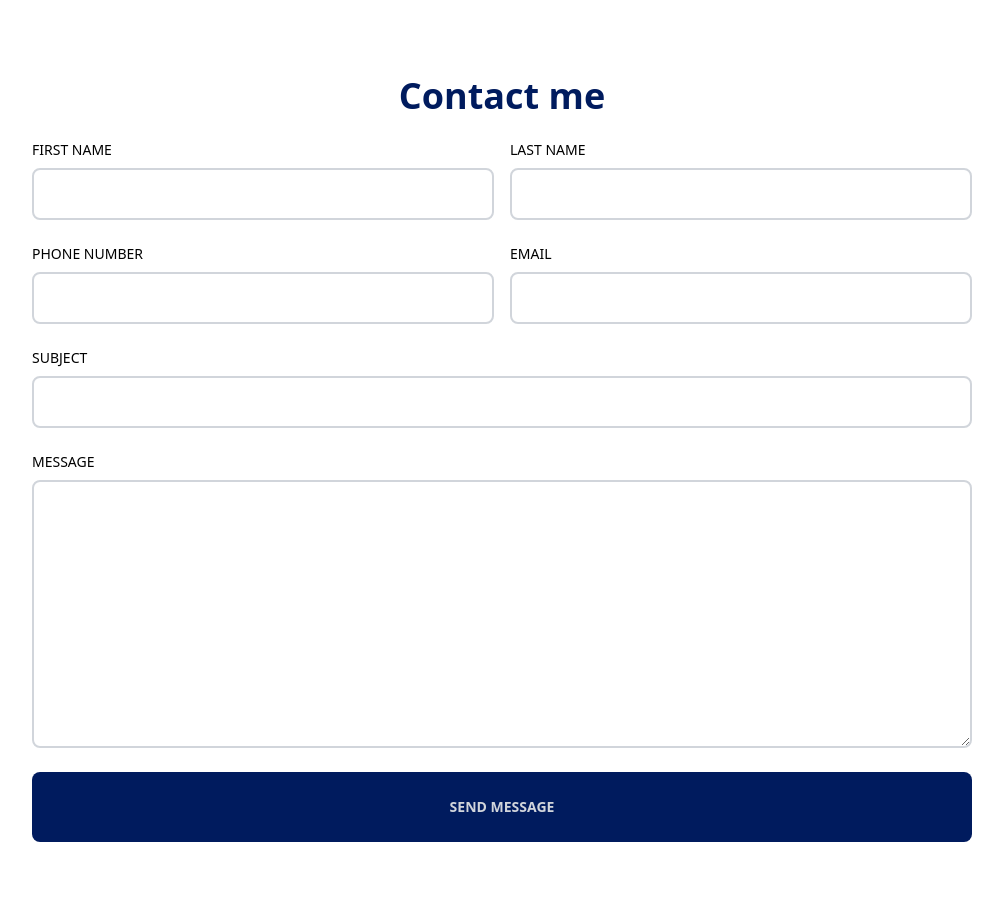
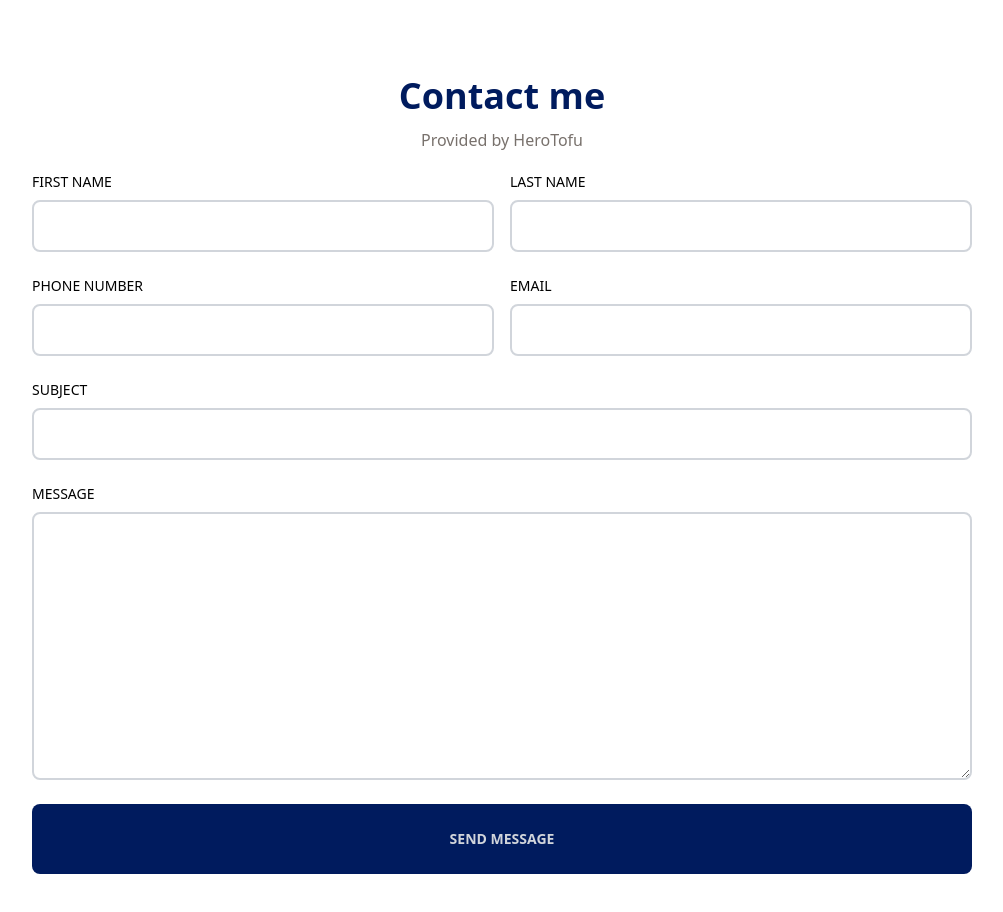
Before and after one commit to gelbphoenix/my_webpage, a React (Vite) app: page / in a window 1280 px wide. Shown: the part 2060-2972 px from the top of the page, without its empty margins (138-1141 px from the left). Built offline with nearby package versions, Linux system fonts and the light colour scheme; no server answers.

Commit message:
Update Contact.jsx

```diff
--- a/src/Pages/Contact.jsx
+++ b/src/Pages/Contact.jsx
@@ -12,6 +12,12 @@ const Contact = () => {
       <h1 className="text-4xl font-bold text-center text-[#001b5e] dark:text-[#4673e4] pb-2">
         Contact me
       </h1>
+      <p className="text-center py-1 text-stone-500 dark:text-stone-400">
+        Provided by{' '}
+        <a href="https://herotofu.com/" className="hover:underline">
+          HeroTofu
+        </a>
+      </p>
       <form action={env[0].link} method="POST" className="dark:text-gray-300">
         <div className="grid md:grid-cols-2 gap-4 w-full py-2">
           <div className="flex flex-col">
```
